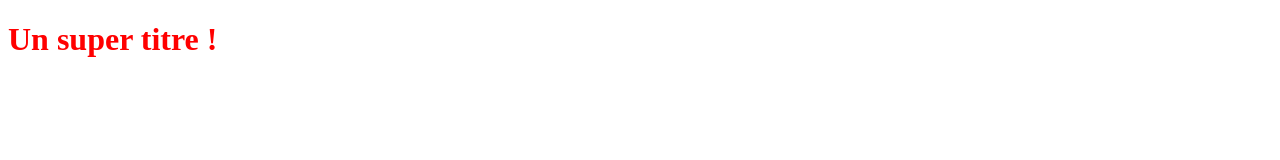
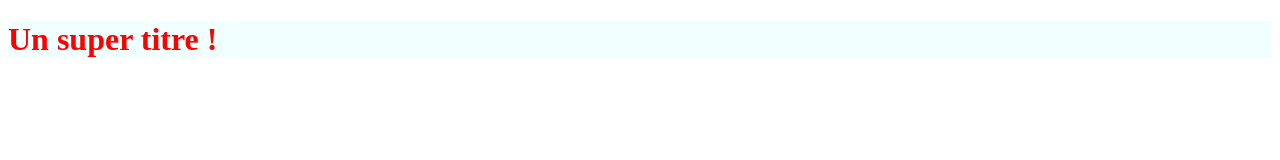
Before and after one commit to DariusStone7/OpenclassroomsProject, a plain HTML site: page index.html in a window 1280 px wide. Drawn offline with Linux system fonts and the light colour scheme.

Commit message:
modification du style du titre h1

```diff
--- a/style.css
+++ b/style.css
@@ -1,3 +1,5 @@
 h1 {
    color: red;
+   font-family: 'Times New Roman', Times, serif;
+   background-color: azure;
 }
```
